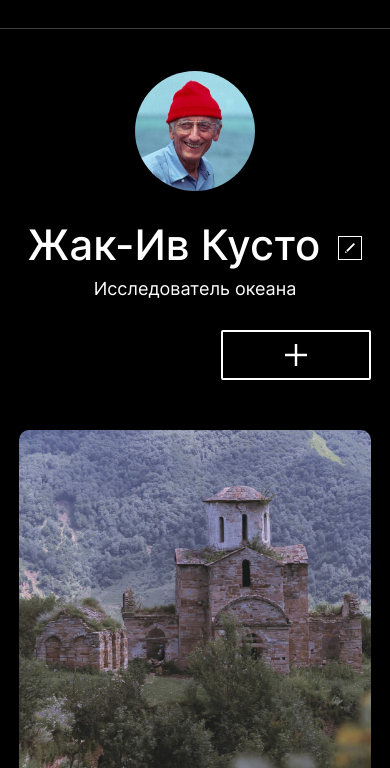
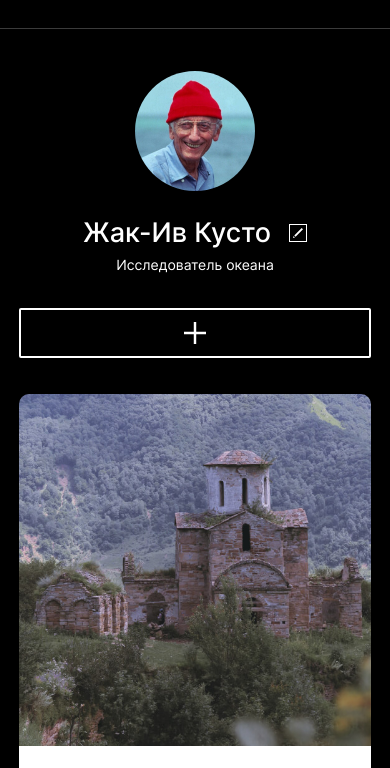
Before and after one commit to ananastii/mesto-project, a plain HTML site: page index.html in a window 390 px wide. Shown: the part 55-823 px from the top of the page. Drawn offline with Linux system fonts and the light colour scheme; files whose address does not match are found by name.

Commit message:
Исправлены размеры элементов профиля на 320px

```diff
--- a/blocks/places/places.css
+++ b/blocks/places/places.css
@@ -1,3 +1,9 @@
 .places {
   padding-top: 50px;
 }
+
+@media screen and (max-width: 783px) {
+  .places {
+    padding-top: 36px;
+  }
+}
--- a/blocks/profile/__add-button/profile__add-button.css
+++ b/blocks/profile/__add-button/profile__add-button.css
@@ -10,6 +10,7 @@
   background-color: transparent;
   margin-left: auto;
   cursor: pointer;
+}
 
 .profile__add-button:hover {
   opacity: .6;
--- a/blocks/profile/__avatar/profile__avatar.css
+++ b/blocks/profile/__avatar/profile__avatar.css
@@ -4,3 +4,9 @@
   object-position: center;
   max-width: 120px;
 }
+
+@media screen and (max-width: 783px) {
+  .profile__avatar {
+    margin-bottom: 26px;
+  }
+}
--- a/blocks/profile/__desc/profile__desc.css
+++ b/blocks/profile/__desc/profile__desc.css
@@ -13,5 +13,8 @@
   .profile__desc {
     max-width: 100%;
     text-align: center;
+    font-size: 14px;
+    line-height: 1.21;
+    padding-top: 7px;
   }
 }
--- a/blocks/profile/__edit-button/profile__edit-button.css
+++ b/blocks/profile/__edit-button/profile__edit-button.css
@@ -14,3 +14,10 @@
 .profile__edit-button:hover {
   opacity: .6;
 }
+
+@media screen and (max-width: 783px) {
+  .profile__edit-button {
+    width: 18px;
+    height: 18px;
+  }
+}
--- a/blocks/profile/__info/profile__info.css
+++ b/blocks/profile/__info/profile__info.css
@@ -5,3 +5,9 @@
   height: 100%;
   justify-content: center;
 }
+
+@media screen and (max-width: 783px) {
+  .profile__info {
+    margin-bottom: 34px;
+  }
+}
--- a/blocks/profile/__name/profile__name.css
+++ b/blocks/profile/__name/profile__name.css
@@ -7,3 +7,10 @@
   white-space: nowrap;
   overflow: hidden;
 }
+
+@media screen and (max-width: 783px) {
+  .profile__name {
+    font-size: 27px;
+    line-height: 1.22;
+  }
+}
--- a/blocks/profile/profile.css
+++ b/blocks/profile/profile.css
@@ -12,5 +12,6 @@
     max-width: 100%;
     height: 100%;
     padding-top: 42px;
+    gap: 0;
   }
 }
```
